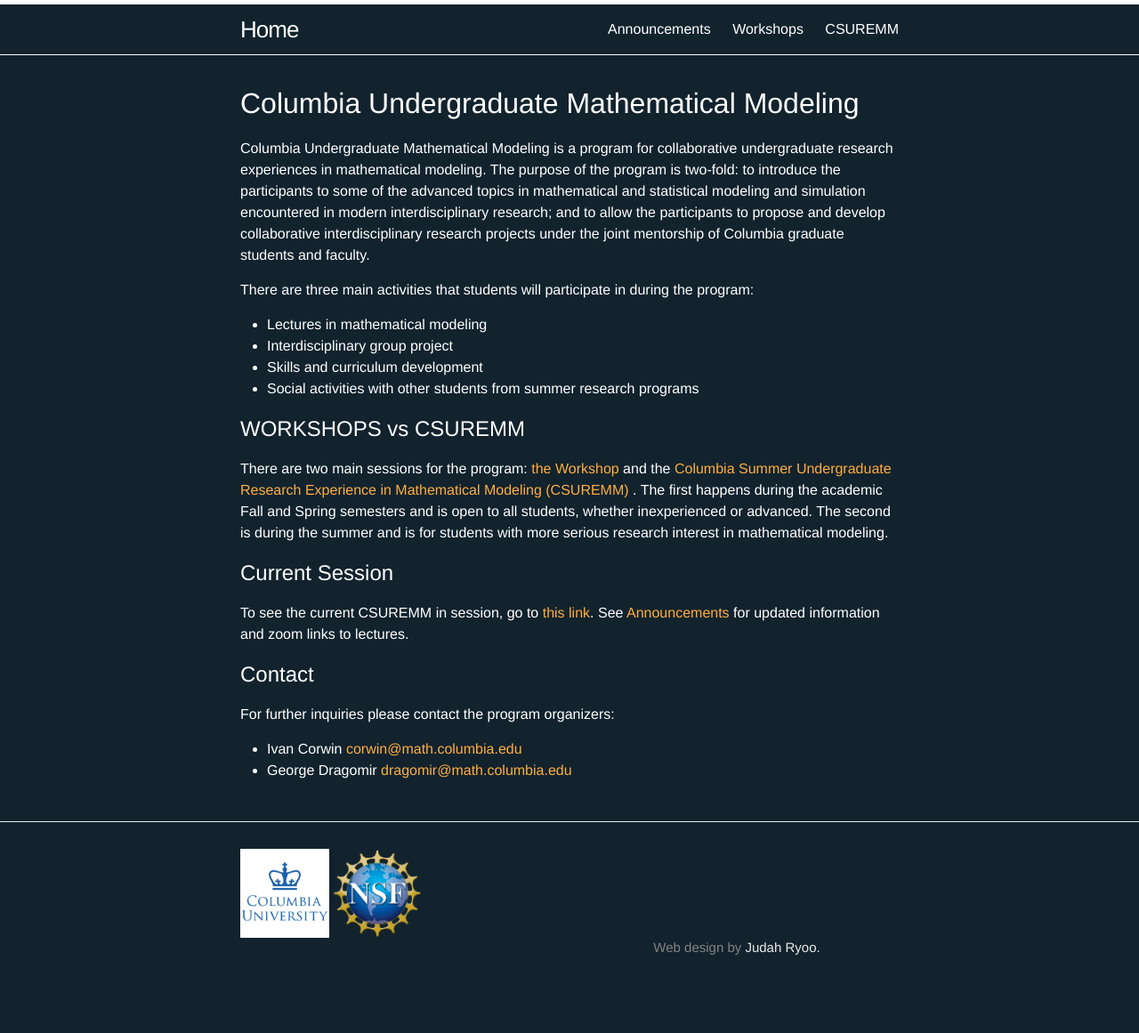
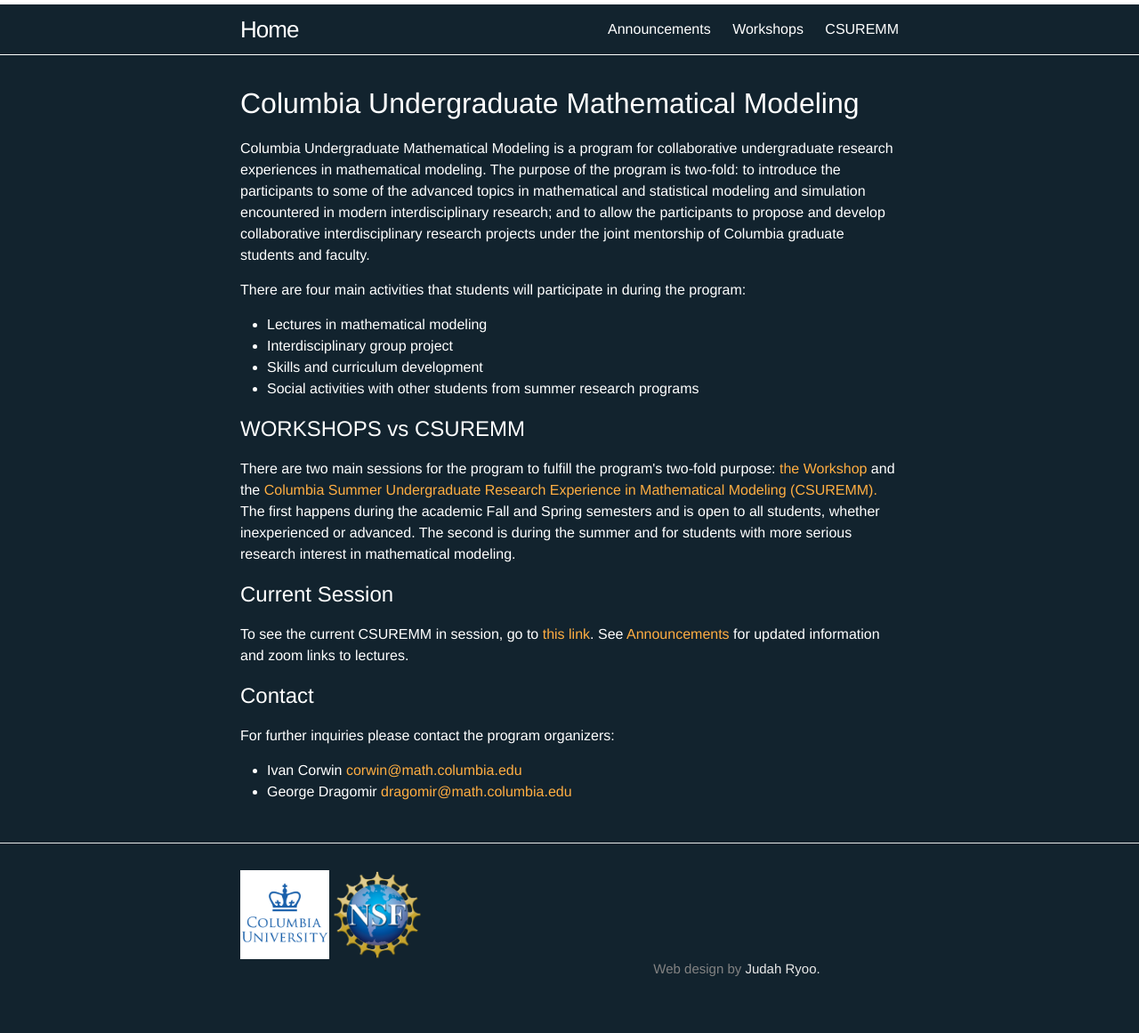
Before and after one commit to ColumbiaUndergradMathModeling/Home, a Jekyll site: the page built from index.html, in a window 1280 px wide. Shown: the whole page at 89% size. Built offline with Jekyll 4.4.1, drawn with Linux system fonts in a browser that asks for light colours; before the commit the page ends 1137 px from its top, so only the background shows below that.

Commit message:
Update index.html

```diff
--- a/index.html
+++ b/index.html
@@ -8,7 +8,7 @@ nav_order: 1
 
   <h1 id="columbia-undergraduate-mathematical-modeling">Columbia Undergraduate Mathematical Modeling</h1>
   <p>Columbia Undergraduate Mathematical Modeling is a program for collaborative undergraduate research experiences in mathematical modeling. The purpose of the program is two-fold: to introduce the participants to some of the advanced topics in mathematical and statistical modeling and simulation encountered in modern interdisciplinary research; and to allow the participants to propose and develop collaborative interdisciplinary research projects under the joint mentorship of Columbia graduate students and faculty.</p>
-  <p>There are three main activities that students will participate in during the program:</p>
+  <p>There are four main activities that students will participate in during the program:</p>
   <ul>
   <li>Lectures in mathematical modeling</li>
   <li>Interdisciplinary group project</li>
@@ -18,7 +18,7 @@ nav_order: 1
 <!--   <p>There will also be several social activities with students from other summer undergraduate research programs offered by the mathematics department.</p> -->
 
   <h2 id="two-branches"> WORKSHOPS vs CSUREMM</h2>
-  <p> There are two main sessions for the program: <a href="https://columbiaundergradmathmodeling.github.io/Home/workshops/"> the Workshop</a> and the <a href="https://columbiaundergradmathmodeling.github.io/Home/csuremm/">Columbia Summer Undergraduate Research Experience in Mathematical Modeling (CSUREMM) </a>. The first happens during the academic Fall and Spring semesters and is open to all students, whether inexperienced or advanced. The second is during the summer and is for students with more serious research interest in mathematical modeling. </p>
+  <p> There are two main sessions for the program to fulfill the program's two-fold purpose: <a href="https://columbiaundergradmathmodeling.github.io/Home/workshops/"> the Workshop</a> and the <a href="https://columbiaundergradmathmodeling.github.io/Home/csuremm/">Columbia Summer Undergraduate Research Experience in Mathematical Modeling (CSUREMM). </a> The first happens during the academic Fall and Spring semesters and is open to all students, whether inexperienced or advanced. The second is during the summer and for students with more serious research interest in mathematical modeling. </p>
 
 <!--   <h2 id="Participants"> Participants </h2>
   <p> For list of undergraduate students and graduate mentors who have participated in the program, see <a href="https://columbiaundergradmathmodeling.github.io/Home/workshops/participants/">here</a>.
```
